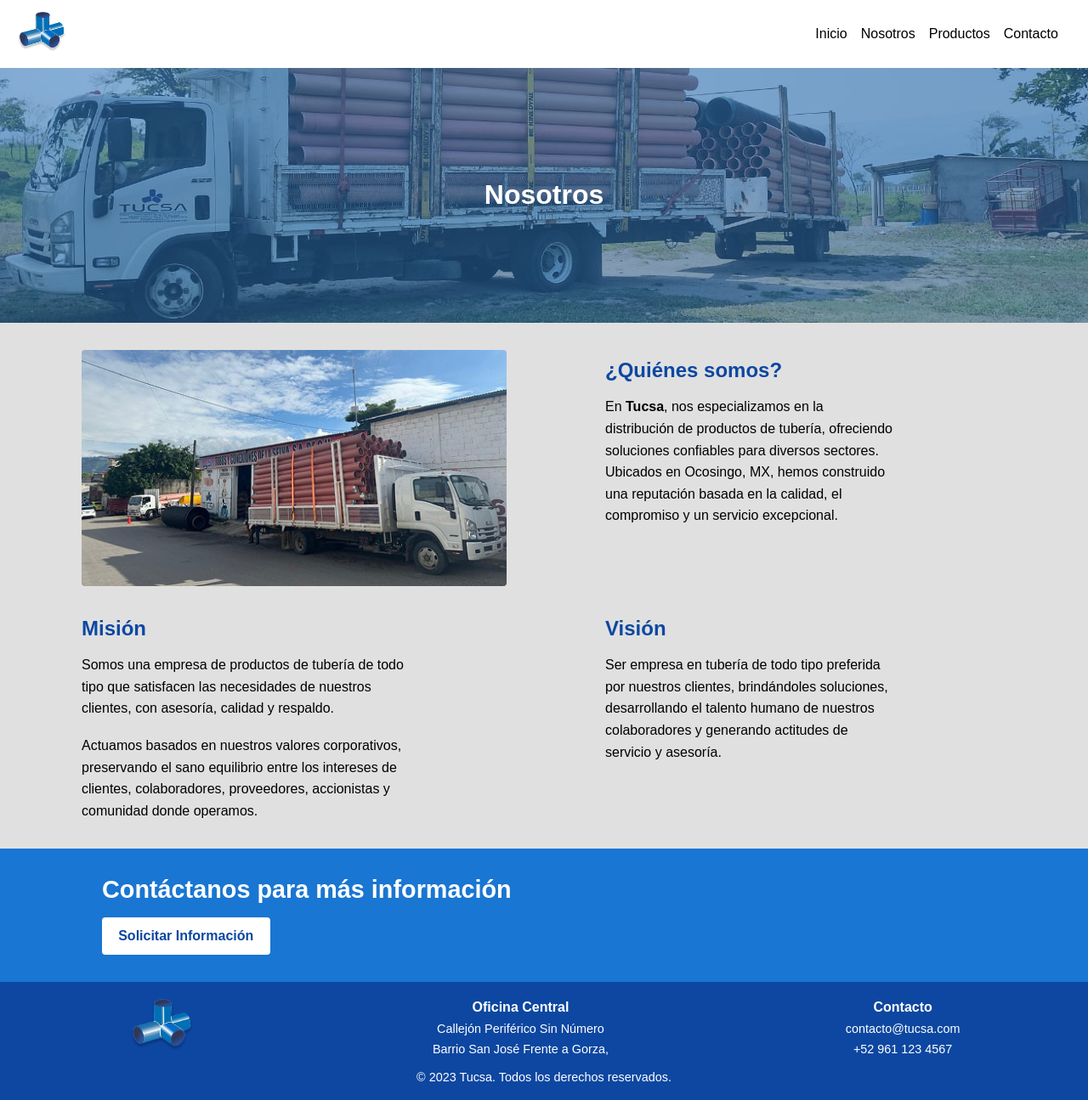
After one commit to Daniel11Doo/tucsa-web, a Flask app: page /nosotros/ in a window 1280 px wide. The commit adds this page. Shown: the whole page at 85% size. Run offline with Flask 3, Linux system fonts and the light colour scheme.

Commit message:
Página de nosotros a medias

```diff
--- /dev/null
+++ b/features/nosotros/routes_frontend.py
@@ -0,0 +1,7 @@
+from flask import Blueprint, redirect, render_template, url_for
+# Rutas o EndPoints compuestas con el prefijo referente a la feature actual (user)
+app = Blueprint('AboutUsPages', __name__, url_prefix='/nosotros')
+
+@app.get('/')
+def home():
+    return render_template ("nosotros.html")
--- a/main.py
+++ b/main.py
@@ -1,7 +1,9 @@
 from flask import Flask, render_template, request, redirect, url_for
-
+from features.nosotros.routes_frontend import app as nosotros_app
 app = Flask(__name__)
 
+
+app.register_blueprint(nosotros_app)
 
 @app.route('/')
 def home():
--- /dev/null
+++ b/static/nosotros.css
@@ -0,0 +1,182 @@
+/************************************
+ * Sección: Hero (Encabezado visual)
+ ************************************/
+.nosotros-hero {
+    position: relative;
+    width: 100%;
+    height: 300px;
+    /* Ajusta la altura según tu diseño */
+    display: flex;
+    align-items: center;
+    justify-content: center;
+    background-color: #2d76be;
+    /* Color de fondo de respaldo */
+    overflow: hidden;
+    margin-bottom: 2rem;
+}
+
+.nosotros-hero .hero-bg {
+    position: absolute;
+    width: 100%;
+    height: 100%;
+    object-fit: cover;
+    left: 0;
+    top: 0;
+    z-index: 1;
+    opacity: 0.5;
+    /* Efecto de transparencia para la imagen de fondo */
+}
+
+.nosotros-hero h1 {
+    position: relative;
+    z-index: 2;
+    color: #fff;
+    font-size: 2rem;
+    text-align: center;
+}
+
+/************************************
+   * Sección: ¿Quiénes somos?
+   ************************************/
+.quienes-somos {
+    display: grid;
+    grid-template-columns: 1fr 1fr;
+    gap: 2rem;
+    align-items: start;
+    margin: 0 1rem 2rem;
+    padding: 0 3rem;
+    padding-left: 5rem;
+}
+
+.qs-image img {
+    width: 500px;
+    height: auto;
+    border-radius: 4px;
+}
+
+.qs-content {
+    width: 70%;
+    padding-left: 2.5rem;
+    margin-top: 2%;
+}
+
+.qs-content h2 {
+    color: #0D47A1;
+    margin-bottom: 1rem;
+    font-size: 1.5rem;
+}
+
+.qs-content p {
+    line-height: 1.6;
+}
+
+/************************************
+   * Sección: Misión y Visión
+   ************************************/
+.valores {
+    display: grid;
+    grid-template-columns: 1fr 1fr;
+    gap: 2rem;
+    align-items: start;
+    margin: 2rem 1rem;
+    padding: 0 3rem;
+    padding-left: 5rem;
+
+}
+
+.valores article {
+    border-radius: 4px;
+    width: 70%;
+}
+
+
+
+.vision {
+    padding-left: 2.5rem;
+}
+
+.valores h2 {
+    color: #0D47A1;
+    margin-bottom: 1rem;
+}
+
+.valores p {
+    line-height: 1.6;
+}
+
+/************************************
+   * Sección: CTA (Contáctanos)
+   ************************************/
+.cta-info {
+    text-align: start;
+    background-color: #1976D2;
+    /* Color principal */
+    color: #fff;
+    padding: 2rem 7.5rem;
+    margin-top: 2rem;
+}
+
+.cta-info h2 {
+    margin-bottom: 1rem;
+    font-size: 1.8rem;
+}
+
+.btn-primary {
+    display: inline-block;
+    background-color: #fff;
+    color: #0D47A1;
+    padding: 0.8rem 1.2rem;
+    border-radius: 4px;
+    text-decoration: none;
+    font-weight: 600;
+    transition: background-color 0.3s ease;
+}
+
+.btn-primary:hover {
+    background-color: #e0e0e0;
+}
+
+/************************************
+   * Responsividad
+   ************************************/
+
+/* Ajustes para pantallas <= 1200px */
+@media (max-width: 1200px) {
+    .qs-image img {
+        width: 390px;
+    }
+
+    .qs-content {
+        width: 95%;
+    }
+
+    .valores article {
+        width: 95%;
+    }
+}
+
+/* Ajustes para pantallas <= 992px */
+@media (max-width: 992px) {
+    /* ... */
+}
+
+
+@media (max-width: 768px) {
+    .nosotros-hero {
+        height: 200px;
+    }
+
+    .quienes-somos {
+        grid-template-columns: 1fr;
+        text-align: center;
+    }
+
+    .valores {
+        grid-template-columns: 1fr;
+    }
+
+    .qs-image,
+    .qs-content {
+        margin: 1rem auto;
+    }
+}
--- a/static/styles.css
+++ b/static/styles.css
@@ -64,7 +64,6 @@
 /* ======= MAIN ======= */
 .main-content {
     grid-row: 2 / 3;
-    padding: 1.2rem;
 }
 
 /* ======= FOOTER ======= */
--- a/templates/base.html
+++ b/templates/base.html
@@ -25,7 +25,7 @@
             <nav class="navbar">
                 <ul>
                     <li><a href="{{ url_for('home') }}">Inicio</a></li>
-                    <li><a href="{{ url_for('home') }}">Nosotros</a></li>
+                    <li><a href="{{ url_for('AboutUsPages.home') }}">Nosotros</a></li>
                     <li><a href="{{ url_for('home') }}">Productos</a></li>
                     <li><a href="{{ url_for('home') }}">Contacto</a></li>
                 </ul>
--- /dev/null
+++ b/templates/nosotros.html
@@ -0,0 +1,62 @@
+{% extends "base.html" %}
+
+{% block title %}
+- Nosotros
+{% endblock %}
+{% block head %}
+<link rel="stylesheet" href="{{ url_for('static', filename='nosotros.css') }}" />
+{% endblock %}
+
+{% block content %}
+<!-- Sección de cabecera / hero -->
+<section class="nosotros-hero">
+    <!-- Ajusta la ruta de la imagen según tu carpeta static -->
+    <img src="{{ url_for('static', filename='images/tuberias_banner.jpg') }}" alt="Tuberías" class="hero-bg">
+    <h1>Nosotros</h1>
+</section>
+
+<!-- Sección: Quiénes somos -->
+<section class="quienes-somos">
+    <div class="qs-image">
+        <!-- Ejemplo de imagen de la empresa o camión -->
+        <img src="{{ url_for('static', filename='images/tucsa_camion.png') }}" alt="Camión de Tucsa">
+    </div>
+    <article class="qs-content">
+        <h2>¿Quiénes somos?</h2>
+        <p>
+            En <strong>Tucsa</strong>, nos especializamos en la distribución de productos de tubería, ofreciendo
+            soluciones confiables para diversos sectores. Ubicados en Ocosingo, MX, hemos construido una reputación
+            basada en la calidad, el compromiso y un servicio excepcional.
+        </p>
+    </article>
+</section>
+
+<!-- Sección: Misión y Visión -->
+<section class="valores">
+    <article class="mision">
+        <h2>Misión</h2>
+        <p>
+            Somos una empresa de productos de tubería de todo tipo que
+            satisfacen las necesidades de nuestros clientes, con asesoría, calidad y respaldo.
+        </p>
+        <br>
+        <p>
+            Actuamos basados en nuestros valores corporativos, preservando el sano equilibrio
+            entre los intereses de clientes, colaboradores, proveedores, accionistas y comunidad donde operamos.
+        </p>
+    </article>
+    <article class="vision">
+        <h2>Visión</h2>
+        <p>
+            Ser empresa en tubería de todo tipo preferida por nuestros clientes, brindándoles soluciones,
+            desarrollando el talento humano de nuestros colaboradores y generando actitudes de servicio y asesoría.
+        </p>
+    </article>
+</section>
+
+<!-- Sección: Llamada a la acción (CTA) -->
+<section class="cta-info">
+    <h2>Contáctanos para más información</h2>
+    <a href="{{ url_for('home') }}" class="btn-primary">Solicitar Información</a>
+</section>
+{% endblock %}
```
Also changed, not shown: static/images/tuberias_banner.jpg (added), static/images/tuberias_banner.png (added), static/images/tucsa_camion.png (added).
